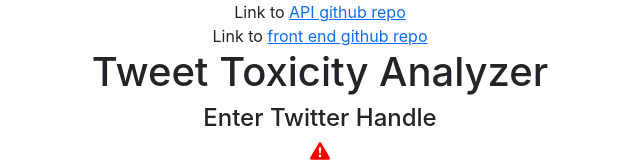
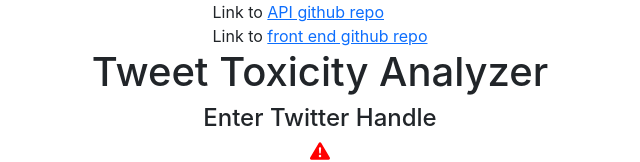
Before and after one commit to Davage-M/Tweet-Toxicity-Front-End, a React (Create React App) app: page / in a window 1280 px wide. Shown: the top 162 px of the page, without its empty margins (320-960 px from the left). Built offline with nearby package versions, Linux system fonts and the light colour scheme.

Commit message:
inital commit

```diff
--- a/package.json
+++ b/package.json
@@ -2,6 +2,7 @@
   "name": "tweet_toxicity_web_front",
   "version": "0.1.0",
   "private": true,
+  "homepage": "https://davage-m.github.io/Tweet-Toxicity-Front-End",
   "dependencies": {
     "@testing-library/jest-dom": "^5.14.1",
     "@testing-library/react": "^11.2.7",
@@ -15,6 +16,8 @@
     "web-vitals": "^1.1.2"
   },
   "scripts": {
+    "predeploy": "npm run build",
+    "deploy": "gh-pages -d build",
     "start": "react-scripts start",
     "build": "react-scripts build",
     "test": "react-scripts test",
@@ -37,5 +40,8 @@
       "last 1 firefox version",
       "last 1 safari version"
     ]
+  },
+  "devDependencies": {
+    "gh-pages": "^3.2.3"
   }
 }
--- a/src/frontend_files/AnalysedTweet.js
+++ b/src/frontend_files/AnalysedTweet.js
@@ -2,7 +2,6 @@
 import Button from 'react-bootstrap/Button';
 import ColoredIcon from './ColouredIcon.js';
 import ListGroup from 'react-bootstrap/ListGroup';
-import './styles.css';
 
 export default function AnalysedTweet(props) {
 
@@ -20,26 +19,23 @@
                     </Card.Title>
                     <Card.Body>
                         <ListGroup>
-                            <ListGroup.Item><span className="tweets">Identity Attack: {props.label.identity_attack ? <ColoredIcon color="red" /> : null}{'\n'}</span></ListGroup.Item>
-                            <ListGroup.Item><span className="tweets">Insult: {props.label.insult ? <ColoredIcon color="red" /> : null}{'\n'}</span></ListGroup.Item>
-                            <ListGroup.Item><span className="tweets">Obscene: {props.label.obscene ? <ColoredIcon color="red" /> : null}{'\n'}</span></ListGroup.Item>
-                            <ListGroup.Item><span className="tweets">Severe Toxicity: {props.label.severe_toxicity ? <ColoredIcon color="red" /> : null}{'\n'}</span></ListGroup.Item>
-                            <ListGroup.Item><span className="tweets">Sexual Explicit: {props.label.sexual_explicit ? <ColoredIcon color="red" /> : null}{'\n'}</span></ListGroup.Item>
-                            <ListGroup.Item><span className="tweets">Threat: {props.label.threat ? <ColoredIcon color="red" /> : null}{'\n'}</span></ListGroup.Item>
-                            <ListGroup.Item><span className="tweets">Toxicity: {props.label.toxicity ? <ColoredIcon color="red" /> : null}{'\n'}</span></ListGroup.Item>
+                            <ListGroup.Item><span>Identity Attack: {props.label.identity_attack ? <ColoredIcon color="red" /> : null}</span></ListGroup.Item>
+                            <ListGroup.Item><span>Insult: {props.label.insult ? <ColoredIcon color="red" /> : null}</span></ListGroup.Item>
+                            <ListGroup.Item><span>Obscene: {props.label.obscene ? <ColoredIcon color="red" /> : null}</span></ListGroup.Item>
+                            <ListGroup.Item><span>Severe Toxicity: {props.label.severe_toxicity ? <ColoredIcon color="red" /> : null}</span></ListGroup.Item>
+                            <ListGroup.Item><span>Sexual Explicit: {props.label.sexual_explicit ? <ColoredIcon color="red" /> : null}</span></ListGroup.Item>
+                            <ListGroup.Item><span>Threat: {props.label.threat ? <ColoredIcon color="red" /> : null}</span></ListGroup.Item>
+                            <ListGroup.Item><span>Toxicity: {props.label.toxicity ? <ColoredIcon color="red" /> : null}</span></ListGroup.Item>
                         </ListGroup>
                         <Button href={"https://twitter.com/" + props.username + "/status/" + props.id}>Link to tweet</Button>
                     </Card.Body>
                 </Card>
-
             </>
-
         );
     }
     else {
         return (
             <>
-
                 <Card
                     bg="danger"
                     text="white"
@@ -48,21 +44,7 @@
                     <Card.Header>Error</Card.Header>
                     <Card.Title>{props.errorMessage}</Card.Title>
                 </Card>
-
             </>
         )
     }
 }
-
-/*
-<Card
-                    bg="danger"
-                    text="white"
-                    className="text-center"
-                >
-                    <Card.Header>Error</Card.Header>
-                    <Card.Title>{props.errorMessage}</Card.Title>
-                </Card>
-
-
-*/
--- a/src/frontend_files/main.js
+++ b/src/frontend_files/main.js
@@ -7,8 +7,9 @@
 import Container from 'react-bootstrap/Container';
 import { getTweetData, parseAnalyzedData } from './utils.js';
 import AnalysedTweet from './AnalysedTweet.js';
+import ColoredIcon from './ColouredIcon.js';
 import './styles.css';
-import ColoredIcon from './ColouredIcon.js';
+
 
 
 export default class Home extends Component {
@@ -22,7 +23,6 @@
             pagination: 0
         };
         this.fetchData = this.fetchData.bind(this);
-        //this.handleSubmit = this.handleSubmit.bind(this);
         this.onChangeQueryValue = this.onChangeQueryValue.bind(this);
         this.onChangePaginationValue = this.onChangePaginationValue.bind(this);
 
@@ -30,13 +30,10 @@
 
     async fetchData(twitterHandle, showAllTweets, pagination) {
         try {
-
-
-            //console.log(`Fetching Data for ${this.state.twitterHandleInput}.........`);
             this.setState({ isLoading: true });
             let tweetData = await getTweetData(twitterHandle, pagination);
+
             if (typeof tweetData === "string") {
-                //console.log(`tweetData: ${tweetData}`);
                 this.setState({ analysedData: tweetData });
                 throw new Error(tweetData);
             }
@@ -48,31 +45,18 @@
                     throw new Error(tweetData);
                 }
             }
-            //console.log(tweetData);
+
             this.setState({ analysedData: tweetData });
-            //console.log("Data has been fetched");
         }
         catch (error) {
             //console.error(`Error: ${error}`);
-            //console.error(error);
-            //console.error(error);
-            //this.setState({ analysedData: error })
+            //this.setState({ analysedData: error });
         }
-        //this.setState({ isLoading: false })
         this.setState({ isLoading: false });
-        //console.log("Done fetching!");
-        //<input id="twitterInput"></input>
     }
 
-    /*
-    handleSubmit(e) {
-        this.setState({ twitterHandleInput: e.value });
-        console.log("fuck you");
-    }
-    */
 
     onChangeQueryValue(e) {
-
         if (e.target.value === "all") {
             this.setState({ showAllTweets: true });
         }
@@ -97,15 +81,10 @@
         let tweets = [];
         if (Array.isArray(this.state.analysedData) && this.state.analysedData.length > 0) {
             tweets = [];
-            ///tweets = <AnalysedTweets text={this.state.analysedData}></AnalysedTweets>
-            //this.state.analysedData.map((variant, idx) => (
-            //    <AnalysedTweets text={this.state.analysedData}></AnalysedTweets>
-            //));
-            //console.log("There is stuff");
             for (const tweet of this.state.analysedData) {
-                //console.log(tweet);
+
                 let cardTweet = <AnalysedTweet text={tweet.text} label={tweet.label} id={tweet.id} username={this.state.twitterHandleInput}></AnalysedTweet>
-                //console.log(tweet.label.identity_attack);
+
                 tweets.push(cardTweet);
             }
 
@@ -121,10 +100,16 @@
             <>
                 <Container>
                     <Row>
-                        <span>Link to <a href="https://www.github.com/Davage-M/Tweet-Toxicity-API">API github repo</a></span>
-                    </Row>
-                    <Row>
-                        <span>Link to <a href="https://www.github.com/Davage-M/Tweet-Toxicity-Front-End">front end github repo</a></span>
+                        <div className="containerDiv">
+                            <div className="leftAlign">
+                                <div>
+                                    <span>Link to <a href="https://www.github.com/Davage-M/Tweet-Toxicity-API">API github repo</a></span>
+                                </div>
+                                <div>
+                                    <span>Link to <a href="https://www.github.com/Davage-M/Tweet-Toxicity-Front-End">front end github repo</a></span>
+                                </div>
+                            </div>
+                        </div>
                     </Row>
 
                     <Row>
@@ -138,10 +123,9 @@
                     <Row>
                         <Col>
                             <div onChange={this.onChangeQueryValue} className="containerDiv">
-                                <div className="childDiv">
+                                <div className="leftAlign">
                                     <div>
                                         <input type="radio" value="flagged" name="displayTweets" defaultChecked /> Only Flagged Tweets
-
                                     </div>
                                     <div>
                                         <input type="radio" value="all" name="displayTweets" /> All Tweets
@@ -161,7 +145,7 @@
                     <Row>
                         <Col>
                             <div onChange={this.onChangePaginationValue} className="containerDiv">
-                                <div className="childDiv">
+                                <div className="leftAlign">
                                     <div>
                                         <input type="radio" value="noPagination" name="pagination" defaultChecked /> Most recent 100 tweets
                                     </div>
@@ -178,7 +162,6 @@
                         <Col>
                             <InputGroup>
                                 <InputGroup.Text>@</InputGroup.Text>
-
                                 <FormControl
                                     type="text"
                                     placeholder="Twitter Handle"
@@ -191,10 +174,10 @@
                         </Col>
                         <Col></Col>
                     </Row>
+
                     <Button variant="primary" disabled={this.state.isLoading} value={this.state.twitterHandleInput} onClick={(e) => { this.fetchData(e.target.value, this.state.showAllTweets, this.state.pagination); }}>{(this.state.isLoading) ? `Searching ${this.state.twitterHandleInput}'s tweets.....` : "Search Tweets"}</Button>{' '}
 
                     <Row>
-
                         <Col xs={4}></Col>
                         <Col xs={4}>
                             {tweets.map((tweet, idx) => (
@@ -202,23 +185,9 @@
                             ))}
                         </Col>
                         <Col xs={4}></Col>
-
                     </Row>
                 </Container >
             </>
         );
     }
 }
-
-
-
-/*
-this.setState({
-  arrayvar: [...this.state.arrayvar, newelement]
-})
-
-this.setState(prevState => ({
-  arrayvar: [...prevState.arrayvar, newelement]
-}))
-<Button variant="primary" value={this.state.twitterHandleInput} onClick={(e) => { this.fetchData(e.target.value); console.log(this.state.twitterHandleInput); }}>Fetch Data</Button>{' '}
-*/
--- a/src/frontend_files/styles.css
+++ b/src/frontend_files/styles.css
@@ -2,11 +2,7 @@
     text-align: center;
 }
 
-.childDiv {
+.leftAlign {
     display: inline-block;
     text-align: left;
 }
-
-p {
-    margin: 0;
-}
```
Also changed, not shown: src/frontend_files/ColouredIcon.js (+1 -12 lines), src/frontend_files/utils.js (+3 -16 lines), 1 other file (tests, documents, lock files or other folders).
